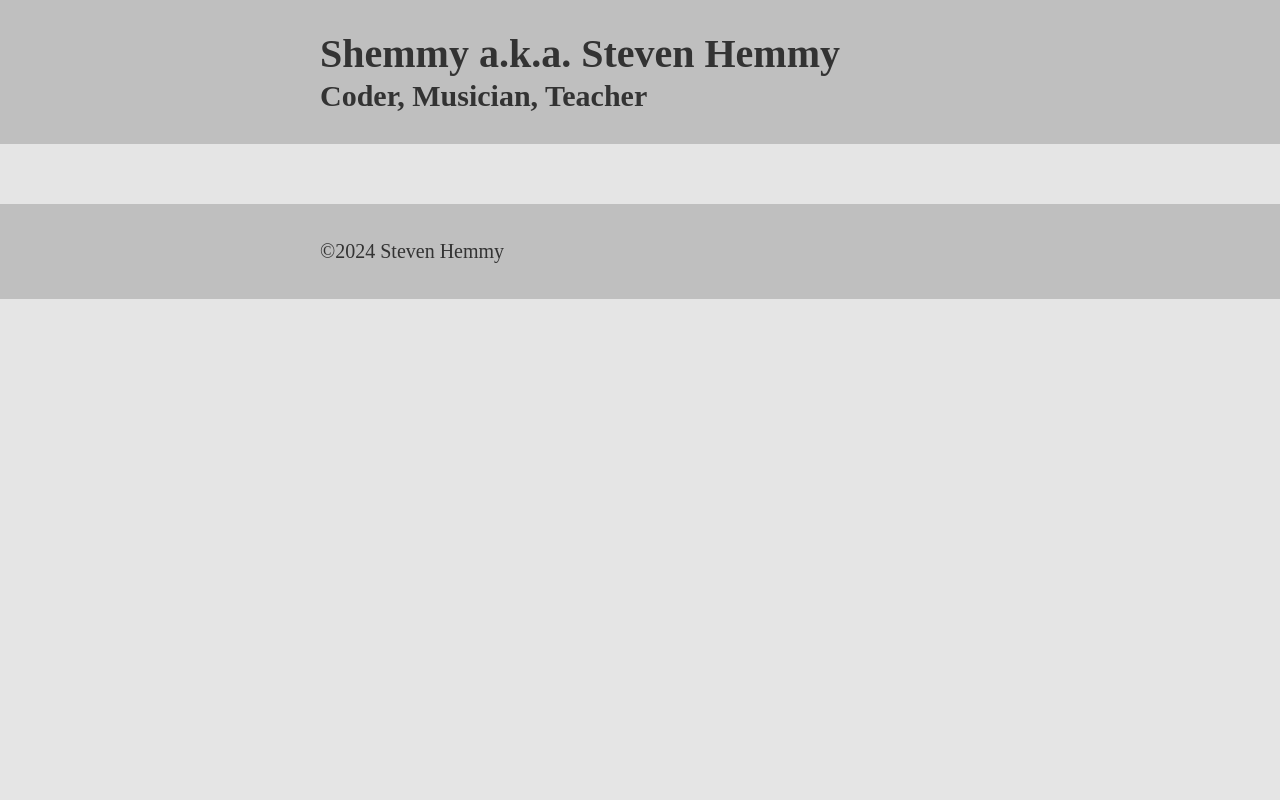
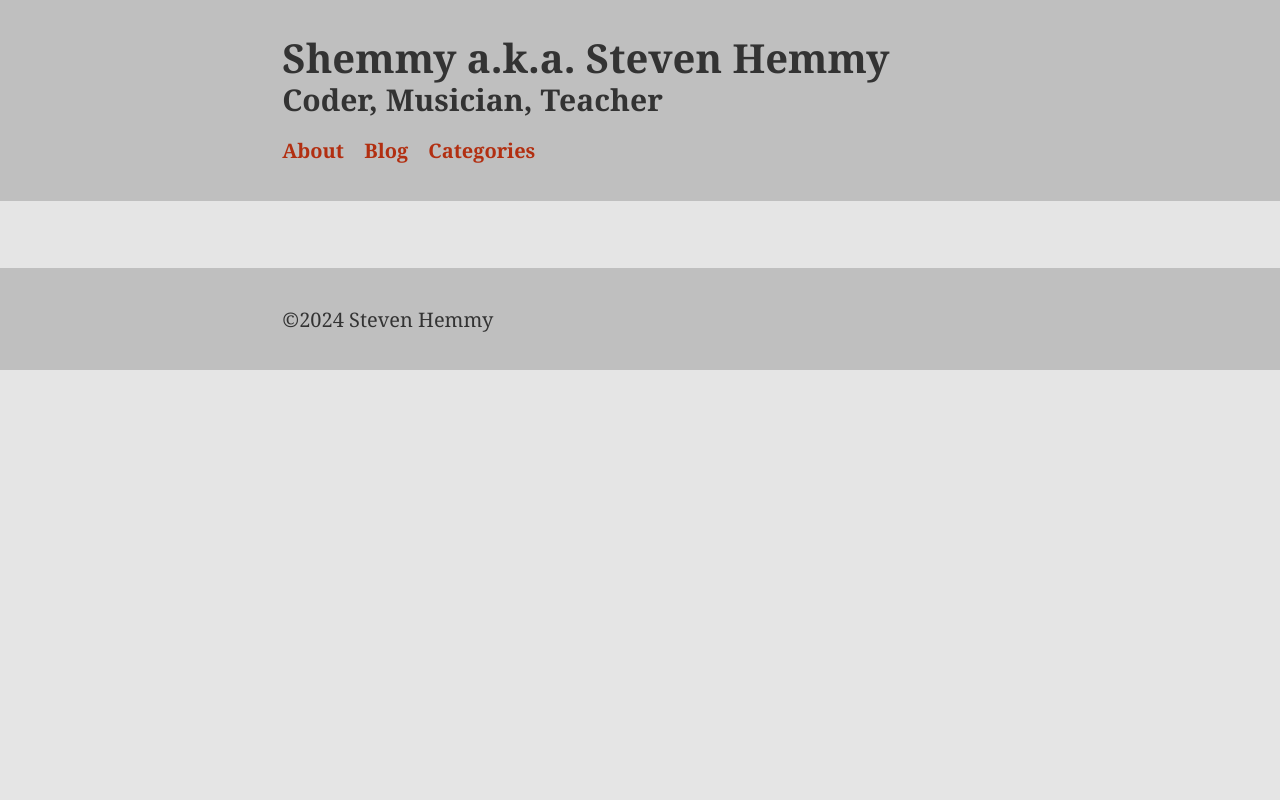
Before and after one commit to stevenbhemmy/shemmy_blog, a Django app: page /tag/1/ in a window 1280 px wide. Run offline with Django 3.2, Linux system fonts and the light colour scheme; data that the repository does not hold is empty.

Commit message:
clean up menu, add core menu links

```diff
--- a/blog/context_processors.py
+++ b/blog/context_processors.py
@@ -2,4 +2,4 @@
 
 
 def menu_items(request):
-    return {"menu_items": Page.objects.all()}
+    return {"page_items": Page.objects.all()}
--- a/core/static/css/main.css
+++ b/core/static/css/main.css
@@ -3,7 +3,10 @@
     --bg: rgba(229, 229, 229, 1);
     --muted: rgba(191, 191, 191, 1);
     --accent: rgba(178, 47, 17, 1);
+    --lt-accent: rgba(201, 78, 50, 1);
     --text: rgba(51, 51, 51, 1);
+    --serif-font: Georgia, Serif;
+    --sans-serif-font: Helvitca, Arial, Sans-serif;
 }
 
 
@@ -19,7 +22,7 @@
 }
 body {
     background-color: var(--bg);
-    font: Georgia, Serif;
+    font-family: var(--serif-font);
     font-size: 1.25em;
     color: var(--text);
     line-height: 1.75;
@@ -37,8 +40,8 @@
 a {
     color: var(--accent);
 }
-a {
-    color: var(--accent);
+a:hover {
+    color: var(--lt-accent);
 }
 
 p, h1, h2, h3, h4, h5, h6 {
@@ -58,6 +61,21 @@
     margin: auto;
 }
 
+header {
+    ul {
+        list-style-type: none;
+        margin-top: 15px;
+        li {
+            display: inline-block;
+            margin-right: 15px;
+            a {
+                text-decoration: none;
+                font-weight: bold;
+            }
+        }
+    }
+}
+
 header, footer {
     background-color: var(--muted);
 }
--- a/core/templates/_site_header.html
+++ b/core/templates/_site_header.html
@@ -3,8 +3,11 @@
         <h1>Shemmy a.k.a. Steven Hemmy</h1>
         <h2>Coder, Musician, Teacher</h2>
         <ul>
-            {% for item in menu_items %}
-            <li> <a href="{% url 'blog:article' item.blog.slug %}">{{ item.blog.title }}</a>
+            <li> <a href="{% url 'blog:article' 'about' %}">About</a> </li>
+            <li> <a href="{% url 'blog:article' 'about' %}">Blog</a> </li>
+            <li> <a href="{% url 'blog:article' 'about' %}">Categories</a> </li>
+            {% for item in page_items %}
+            <li> <a href="{% url 'blog:article' item.blog.slug %}">{{ item.blog.title }}</a> </li>
             {% endfor %}
         </ul>
     </div>
```
